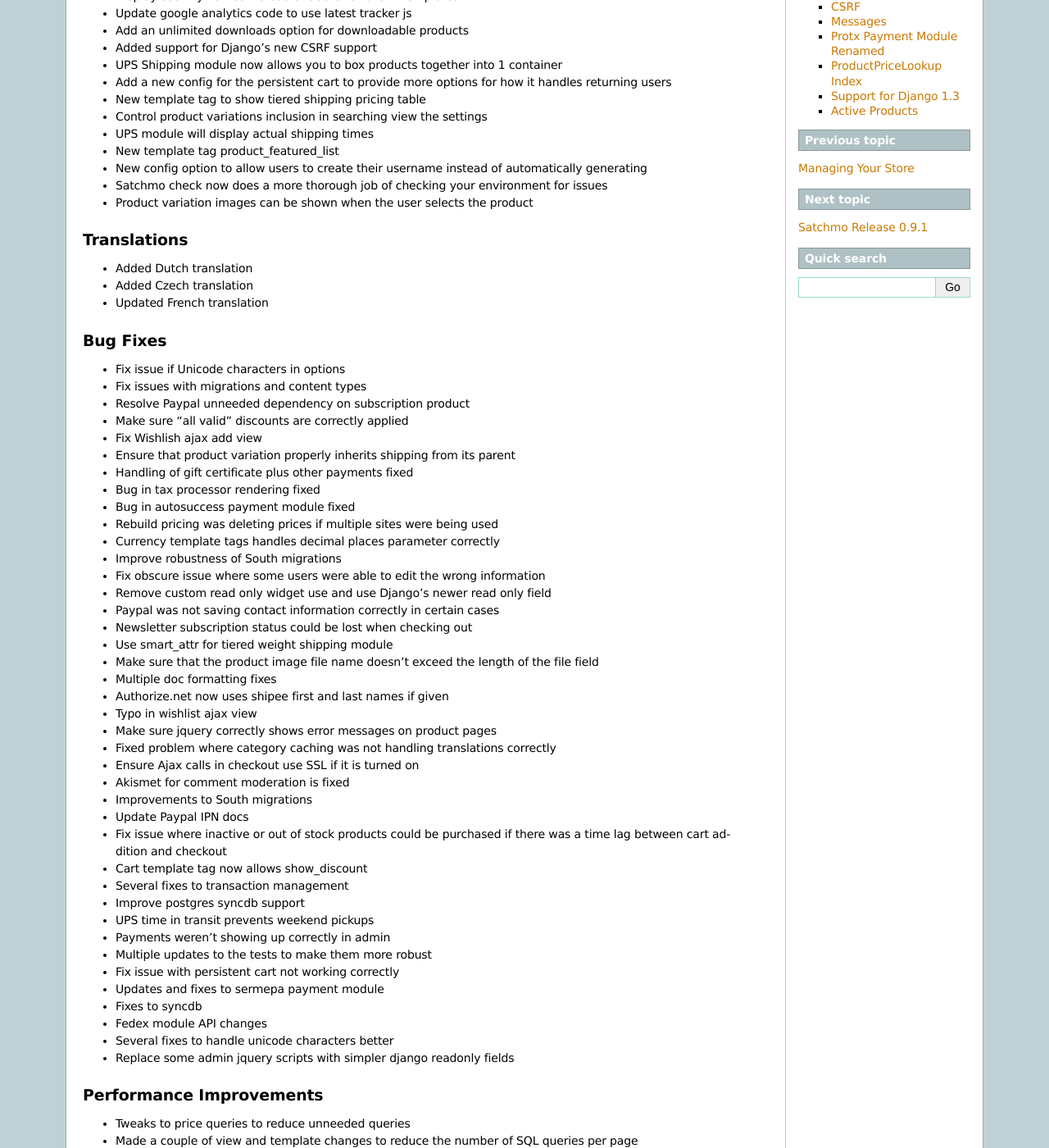
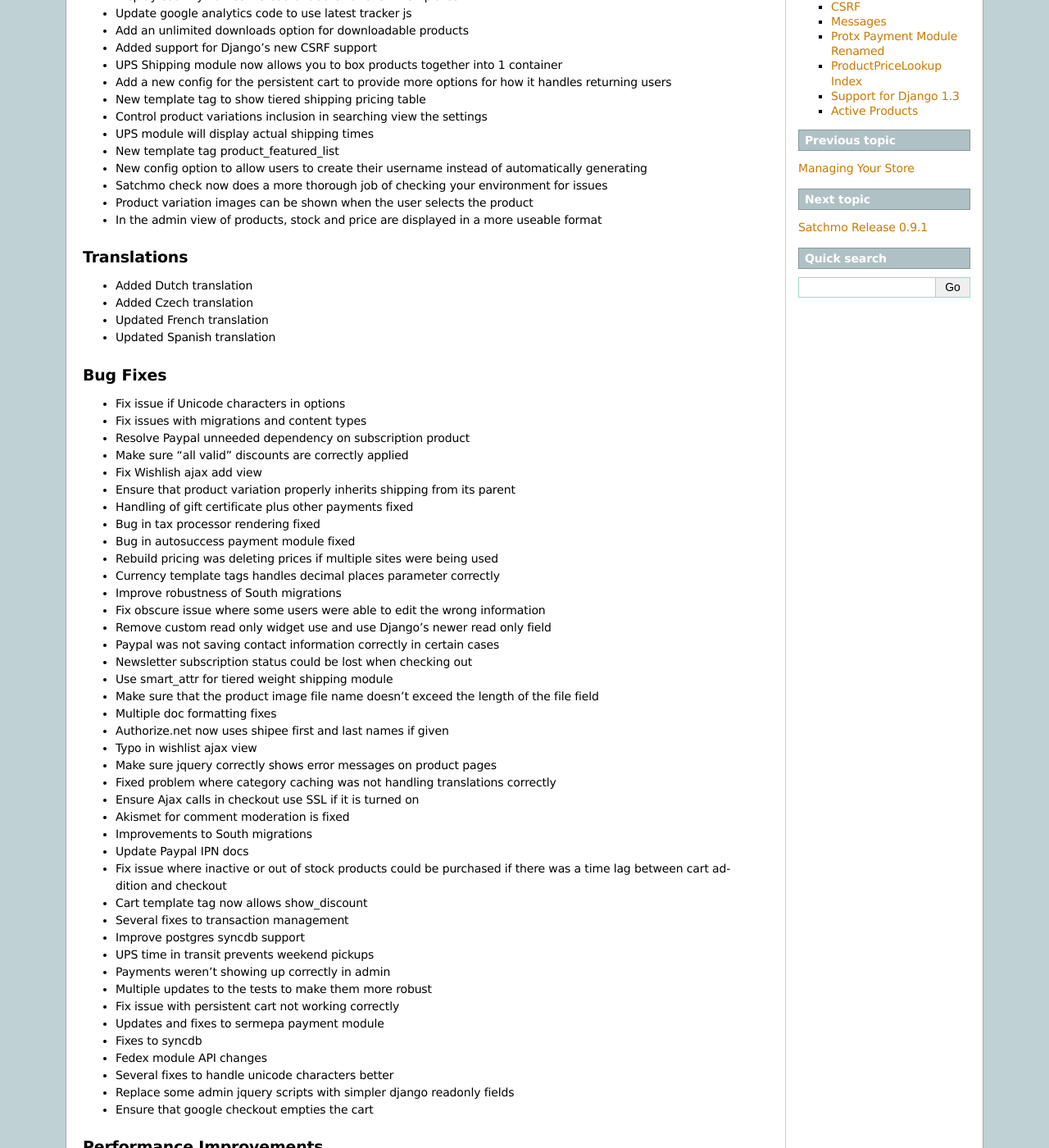
Before and after one commit to opencoca/WEB-Satchmo, a Sphinx documentation site: the page built from docs/release-notes-0-9-2.txt, in a window 1280 px wide and 1400 px high, scrolled down 377 px. Shown: the whole window at 82% size. Built offline with Sphinx 7.4.7, drawn with Linux system fonts in a browser that asks for light colours; pages that are not in the unit, such as notebooks, are missing from menus.

Commit message:
Doc updates.

```diff
--- a/docs/release-notes-0-9-2.txt
+++ b/docs/release-notes-0-9-2.txt
@@ -23,12 +23,14 @@
 - New config option to allow users to create their username instead of automatically generating
 - Satchmo check now does a more thorough job of checking your environment for issues
 - Product variation images can be shown when the user selects the product
+- In the admin view of products, stock and price are displayed in a more useable format
 
 Translations
 ------------
 - Added Dutch translation
 - Added Czech translation
 - Updated French translation
+- Updated Spanish translation
 
 Bug Fixes
 ---------
@@ -72,6 +74,7 @@
 - Fedex module API changes
 - Several fixes to handle unicode characters better
 - Replace some admin jquery scripts with simpler django readonly fields
+- Ensure that google checkout empties the cart
 
 Performance Improvements
 ------------------------
```
